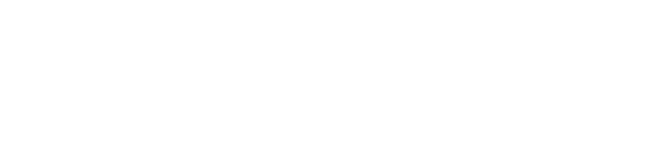
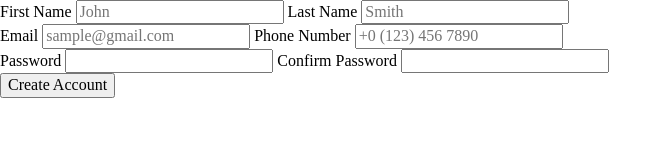
Before and after one commit to allennguyen01-Odin-Projects/sign-up-form, a plain HTML site: page index.html in a window 1280 px wide. Shown: the whole page, without its empty margins (0-672 px from the left). Drawn offline with Linux system fonts and the light colour scheme.

Commit message:
Add form and all inputs w/o styling

```diff
--- a/index.html
+++ b/index.html
@@ -8,5 +8,33 @@
 		<link rel="stylesheet" href="normalize.css" />
 		<link rel="stylesheet" href="style.css" />
 	</head>
-	<body></body>
+	<body>
+		<form id="create-user-account" action="" method="get">
+			<div>
+				<label for="first-name">First Name</label>
+				<input type="text" name="first_name" id="first-name" placeholder="John" />
+
+				<label for="last-name">Last Name</label>
+				<input type="text" name="last_name" id="last-name" placeholder="Smith" />
+			</div>
+
+			<div>
+				<label for="email">Email</label>
+				<input type="email" name="email" id="email" placeholder="sample@gmail.com" />
+
+				<label for="phone-number">Phone Number</label>
+				<input type="tel" name="phone_number" id="phone-number" placeholder="+0 (123) 456 7890" />
+			</div>
+
+			<div>
+				<label for="password">Password</label>
+				<input type="text" name="password" id="password" />
+
+				<label for="password-confirm">Confirm Password</label>
+				<input type="text" name="password_confirm" id="password-confirm" />
+			</div>
+
+			<button type="submit">Create Account</button>
+		</form>
+	</body>
 </html>
```
